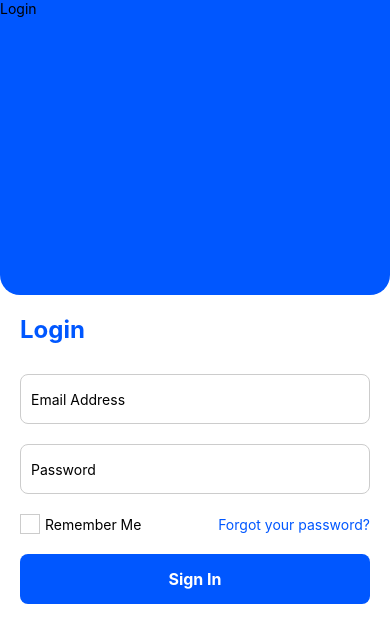
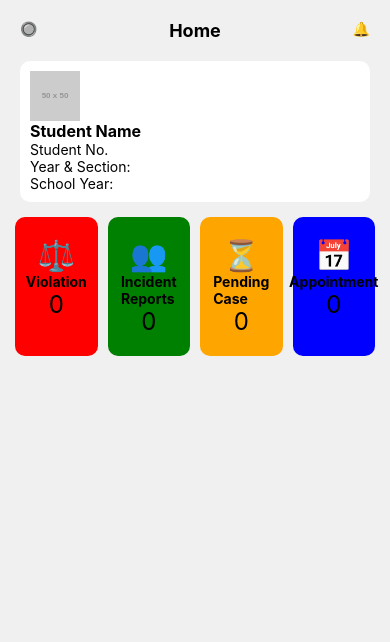
Before and after one commit to zgaji/iDiscipline, a React Native app: screen /Home in a window 390 px wide. Shown: the top 642 px of the page. Built offline with nearby package versions, Linux system fonts and the light colour scheme.

Commit message:
new update

```diff
--- a/App.js
+++ b/App.js
@@ -1,7 +1,9 @@
 import React from 'react';
 import { NavigationContainer } from '@react-navigation/native';
 import { createNativeStackNavigator } from '@react-navigation/native-stack';
-import LoginScreen from './components/LoginScreen';
+import LoginScreen from './components/pages/LoginScreen';
+import { View } from 'react-native';
+import HomeScreen from './components/pages/HomeScreen';
 
 const Stack = createNativeStackNavigator();
 
@@ -10,6 +12,7 @@ export default function App() {
     <NavigationContainer>
       <Stack.Navigator screenOptions={{ headerShown: false }}>
         <Stack.Screen name="Login" component={LoginScreen} />
+        <Stack.Screen name="Home" component={HomeScreen} />
       </Stack.Navigator>
     </NavigationContainer>
   );
--- /dev/null
+++ b/components/pages/HomeScreen.js
@@ -0,0 +1,22 @@
+import React from "react";
+import { View } from "react-native";
+import Header from "../parts/Header";
+import StudentCard from "../parts/StudentCard";
+import StatCard from "../parts/StatCard";
+
+const HomeScreen = () => {
+  return (
+    <View style={{ flex: 1, backgroundColor: "#f0f0f0", padding: 10 }}>
+      <Header />
+      <StudentCard />
+      <View style={{ flexDirection: "row", flexWrap: "wrap", justifyContent: "space-between" }}>
+        <StatCard title="Violation" icon="⚖️" count="0" bgColor="red" />
+        <StatCard title="Incident Reports" icon="👥" count="0" bgColor="green" />
+        <StatCard title="Pending Case" icon="⏳" count="0" bgColor="orange" />
+        <StatCard title="Appointment" icon="📅" count="0" bgColor="blue" />
+      </View>
+    </View>
+  );
+};
+
+export default HomeScreen;
--- a/components/LoginScreen.js
+++ b/components/pages/LoginScreen.js
@@ -1,11 +1,19 @@
 import React from 'react';
-import { View, Text, TouchableOpacity, Image } from 'react-native';
-import InputField from '../components/InputField';
-import Button from '../components/Button';
-import Checkbox from '../components/CheckBox';
-import { styles } from '../components/stylesheet/Styles';
+import { View, Text, TouchableOpacity } from 'react-native';
+import InputField from '../parts/InputField';
+import Button from '../parts/Button';
+import Checkbox from '../parts/CheckBox';
+import { styles } from '../stylesheet/Styles';
+import { useNavigation } from '@react-navigation/native';
 
 const LoginScreen = () => {
+  const navigation = useNavigation(); // Hook to handle navigation
+
+  const handleLogin = () => {
+    // Add authentication logic here (optional)
+    navigation.navigate("Home"); // Navigate to HomeScreen
+  };
+
   return (
     <View style={styles.container}>
       {/* Top section */}
@@ -26,7 +34,8 @@ const LoginScreen = () => {
           </TouchableOpacity>
         </View>
 
-        <Button title="Sign In" />
+        {/* Sign In Button with Navigation */}
+        <Button title="Sign In" onPress={handleLogin} />
       </View>
     </View>
   );
--- /dev/null
+++ b/components/parts/Header.js
@@ -0,0 +1,18 @@
+import React from "react";
+import { View, Text, TouchableOpacity } from "react-native";
+
+const Header = () => {
+  return (
+    <View style={{ flexDirection: "row", justifyContent: "space-between", padding: 10 }}>
+      <TouchableOpacity>
+        <Text>🔘</Text>
+      </TouchableOpacity>
+      <Text style={{ fontSize: 18, fontWeight: "bold" }}>Home</Text>
+      <TouchableOpacity>
+        <Text>🔔</Text>
+      </TouchableOpacity>
+    </View>
+  );
+};
+
+export default Header;
--- /dev/null
+++ b/components/parts/StatCard.js
@@ -0,0 +1,14 @@
+import React from "react";
+import { View, Text } from "react-native";
+
+const StatCard = ({ title, icon, count, bgColor }) => {
+  return (
+    <View style={{ backgroundColor: bgColor, padding: 20, borderRadius: 10, alignItems: "center", flex: 1, margin: 5 }}>
+      <Text style={{ fontSize: 30 }}>{icon}</Text>
+      <Text style={{ fontWeight: "bold" }}>{title}</Text>
+      <Text style={{ fontSize: 24 }}>{count}</Text>
+    </View>
+  );
+};
+
+export default StatCard;
--- /dev/null
+++ b/components/parts/StudentCard.js
@@ -0,0 +1,16 @@
+import React from "react";
+import { View, Text, Image } from "react-native";
+
+const StudentCard = () => {
+  return (
+    <View style={{ backgroundColor: "white", padding: 10, borderRadius: 10, margin: 10 }}>
+      <Image source={{ uri: "https://via.placeholder.com/50" }} style={{ width: 50, height: 50 }} />
+      <Text style={{ fontWeight: "bold", fontSize: 16 }}>Student Name</Text>
+      <Text>Student No.</Text>
+      <Text>Year & Section:</Text>
+      <Text>School Year:</Text>
+    </View>
+  );
+};
+
+export default StudentCard;
```
Also changed, not shown: components/parts/Button.js (renamed from components/Button.js), components/parts/CheckBox.js (renamed from components/CheckBox.js), components/parts/InputField.js (renamed from components/InputField.js).
